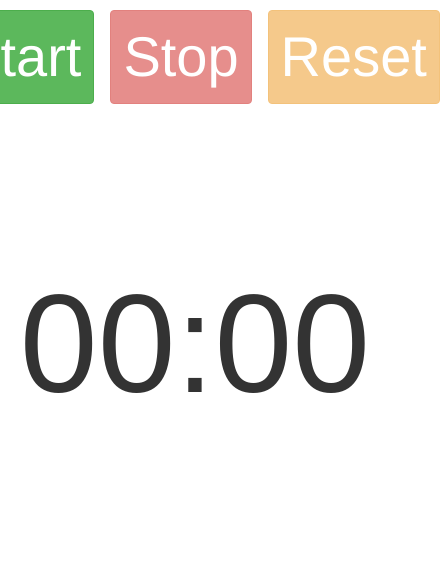
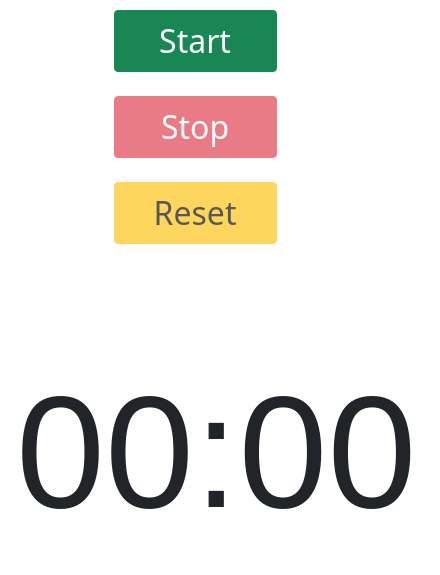
Before and after one commit to freginold/stopWatch, a plain HTML site: page index.html in a window 390 px wide. Shown: the whole page, 440 px wide, since content can reach past the window. Drawn offline with nearby package versions, Linux system fonts and the light colour scheme.

Commit message:
try to optimize for mobile screen

```diff
--- a/index.html
+++ b/index.html
@@ -2,19 +2,19 @@
     <meta charset="UTF-8" />
     <meta name="viewport" content="width=device-width, initial-scale=1">
     <title>stopWatch</title>
-    <link rel="stylesheet" href="main.css" type="text/css">
     <script type="text/javascript" src="https://code.jquery.com/jquery-1.12.0.min.js"></script>
         <!-- jQuery v1.12.0 -->
-    <script src='https://maxcdn.bootstrapcdn.com/bootstrap/3.3.6/js/bootstrap.min.js'></script>
-    <link rel='stylesheet' href='https://maxcdn.bootstrapcdn.com/bootstrap/3.3.6/css/bootstrap.min.css'>
-        <!-- Bootstrap v3.3.6 -->
+    <link href="https://cdn.jsdelivr.net/npm/bootstrap@5.0.2/dist/css/bootstrap.min.css" rel="stylesheet" integrity="sha384-EVSTQN3/azprG1Anm3QDgpJLIm9Nao0Yz1ztcQTwFspd3yD65VohhpuuCOmLASjC" crossorigin="anonymous">
+    <script src="https://cdn.jsdelivr.net/npm/bootstrap@5.0.2/dist/js/bootstrap.bundle.min.js" integrity="sha384-MrcW6ZMFYlzcLA8Nl+NtUVF0sA7MsXsP1UyJoMp4YLEuNSfAP+JcXn/tWtIaxVXM" crossorigin="anonymous"></script>
+        <!-- Bootstrap v5.0.2 -->
+    <link rel="stylesheet" href="main.css" type="text/css">
     <script src="stopWatch.js" type="text/javascript"></script>
         <!-- stopWatch v1.0 -->
 </head>
 
-<body>
+<body">
 
-    <div id="btnDiv">
+    <div id="btnDiv" class="d-grid gap-2 col-6 mx-auto d-md-block">
         <button id="startBtn" class="btn btn-success bigBtn">Start</button>
         <button id="stopBtn" class="btn btn-danger bigBtn">Stop</button>
         <button id="resetBtn" class="btn btn-warning bigBtn">Reset</button>
--- a/main.css
+++ b/main.css
@@ -13,15 +13,10 @@ body {
     font-size: 10em;
     text-align: center;
     font-family: Arial;
-    margin-top:1em;
-}
-
-#btnDiv {
-    display: flex;
-    justify-content: center;
+    margin-top:0.5em;
 }
 
 .bigBtn {
-    font-size: 4em !important;
+    font-size: 2em;
     margin: 8px;
 }
```
